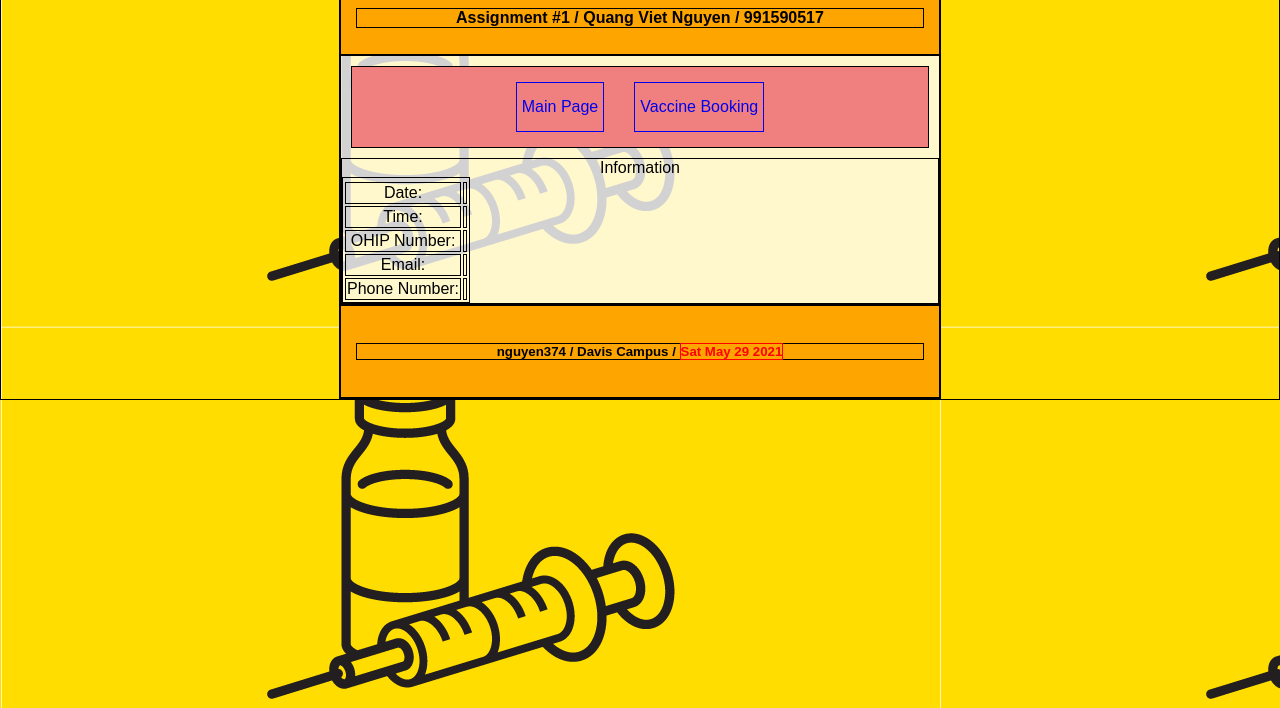
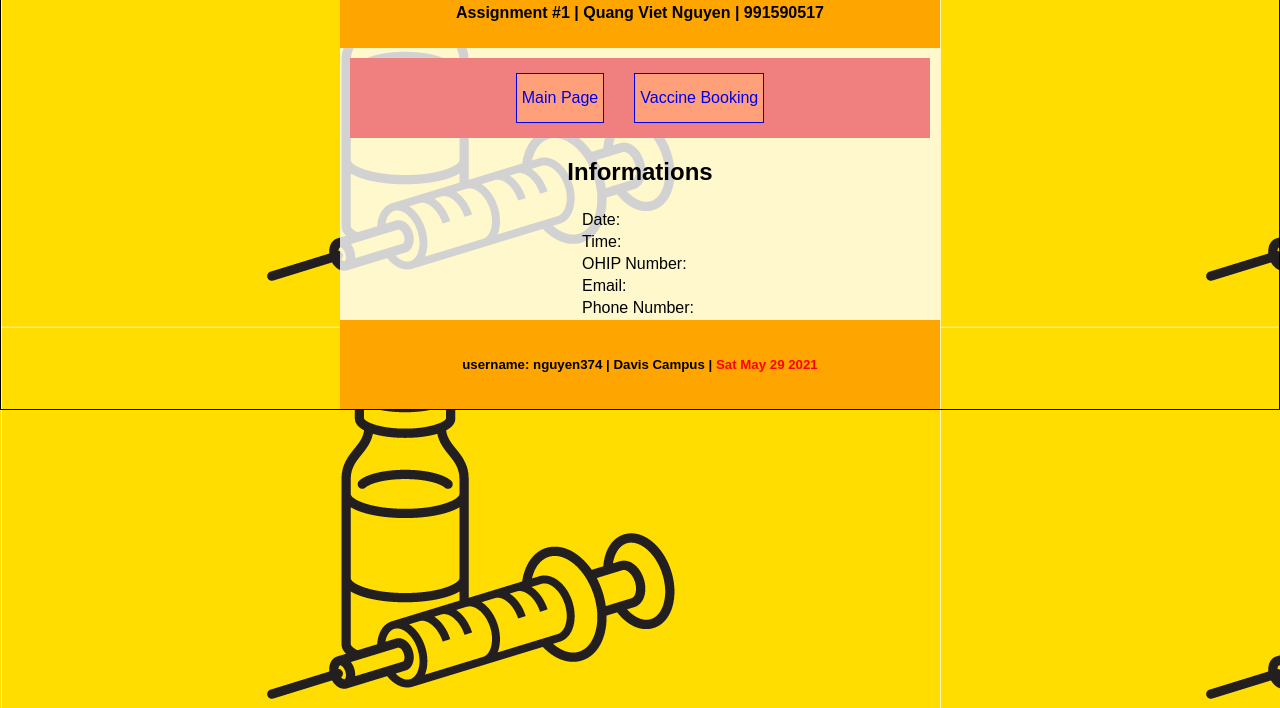
Before and after one commit to quangvietnguyen/assignment1, a plain HTML site: page assignment1/pages/list.html in a window 1280 px wide. Shown: the part 92-800 px from the top of the page. Drawn offline with Linux system fonts and the light colour scheme; files whose address does not match are found by name.

Commit message:
fourth commit - before using css grid

```diff
--- a/assignment1/css/styles.css
+++ b/assignment1/css/styles.css
@@ -1,7 +1,3 @@
-* {
-    border: solid 0.01px;
-}
-
 html {
     border: solid 0.01px;
     background-image: url(../images/vaccine.png);
@@ -51,6 +47,13 @@ span {
     color: red;
 }
 
+#table {
+    text-align: left;
+    align-self: center;
+    padding: auto;
+    margin: auto;
+}
+
 #navigator {
     display: flex;
     flex-direction: row;
@@ -60,6 +63,11 @@ span {
     margin: 10px;
 }
 
+#navigator a {
+    border: solid 0.1px;
+    background-color: lightsalmon;
+}
+
 #return {
     background-color: lightskyblue;
     color: whitesmoke;
--- a/assignment1/pages/list.html
+++ b/assignment1/pages/list.html
@@ -1,7 +1,7 @@
 <!DOCTYPE html>
 <html>
     <head>
-        <title>Vaccine List</title>
+        <title>Booking Listing</title>
         <link rel="stylesheet" href="../css/styles.css"/>
         <script type="text/javascript" src="../js/jquery.js"></script>
         <script type="text/javascript" src="js/scripts.js"></script>
@@ -21,7 +21,7 @@
     <body id="wrapper">
         <header>
             <h1>COVID-19 Vaccine Booking System</h1>
-            <h4>Assignment #1 / Quang Viet Nguyen / 991590517</h4>
+            <h4>Assignment #1 | Quang Viet Nguyen | 991590517</h4>
         </header>
         <section>
             <div id="navigator">
@@ -29,8 +29,8 @@
                 <a href="booking.html">Vaccine Booking</a>
             </div>
             <div>
-                <table>
-                    <tr>Information</tr>
+                <table id="table">
+                    <tr><h2>Informations</h2></tr>
                     <tr>
                         <td>Date:</td>
                         <td id="bookingdate"></td>
@@ -55,7 +55,7 @@
             </div>
         </section>
         <footer>
-            <h5>nguyen374 / Davis Campus / <span id="date"></span></h4>
+            <h5>username: nguyen374 | Davis Campus | <span id="date"></span></h4>
         </footer>
     </body>
 </html>
```
Also changed, not shown: assignment1/index.html (+3 -3 lines), assignment1/pages/booking.html (+16 -14 lines).
